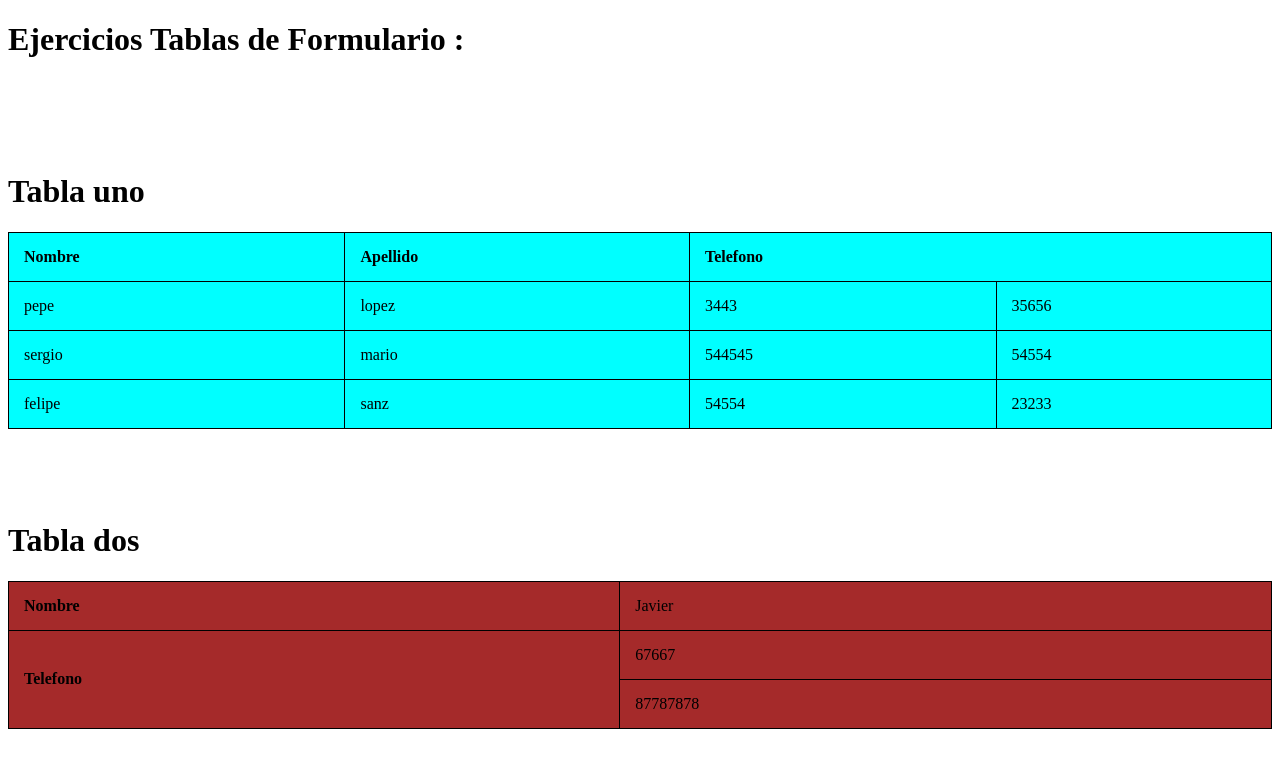
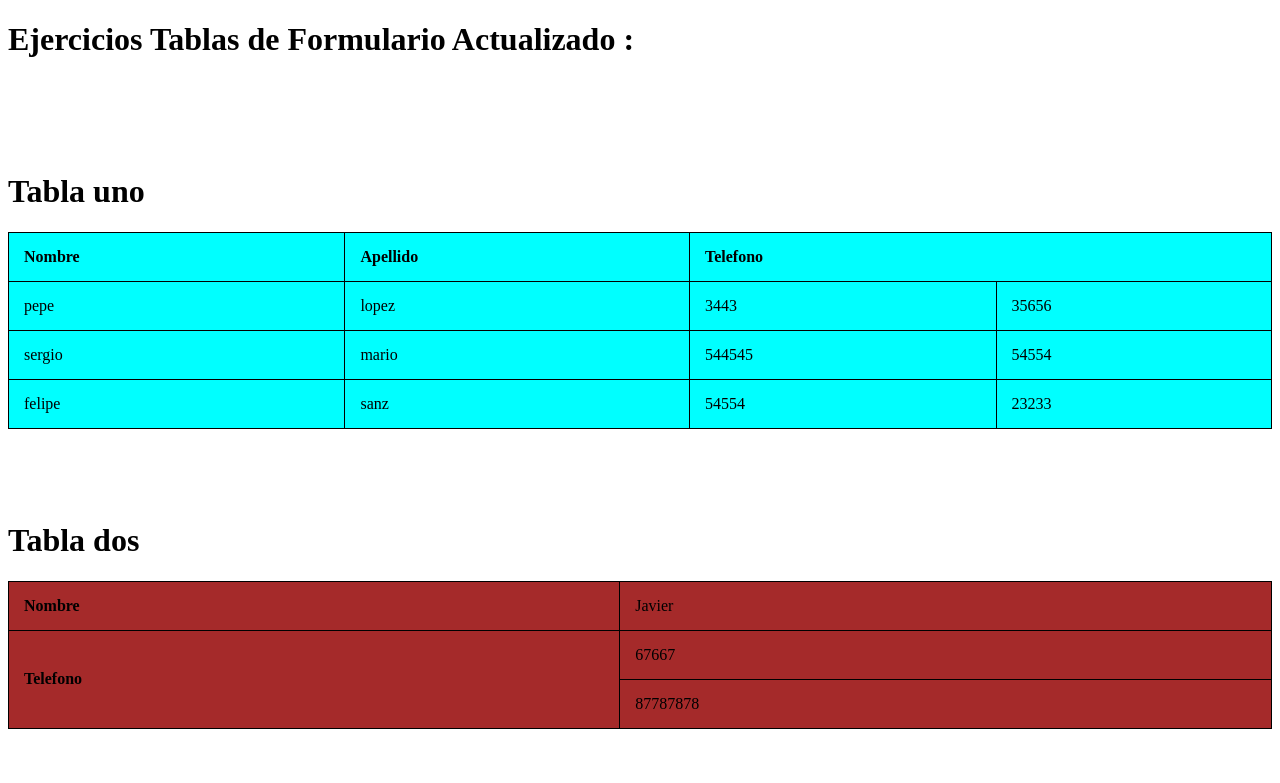
Before and after one commit to brayan-coy/Tablas-Html, a plain HTML site: page index.html in a window 1280 px wide. Shown: the top 783 px of the page. Drawn offline with Linux system fonts and the light colour scheme.

Commit message:
first commit

```diff
--- a/index.html
+++ b/index.html
@@ -1,5 +1,6 @@
 <!DOCTYPE html>
 <html lang="en">
+  <!-- Esto es un ejemplo de subir una actualizacion de visual studio code a git hub -->
   <head>
     <meta charset="UTF-8" />
     <meta http-equiv="X-UA-Compatible" content="IE=edge" />
@@ -8,7 +9,7 @@
     <title>Tablas en Html</title>
   </head>
   <body>
-    <h1>Ejercicios Tablas de Formulario :</h1>
+    <h1>Ejercicios Tablas de Formulario Actualizado :</h1>
     <br /><br /><br /><br />
 
     <table style="width: 100%" id="tabla4">
```
